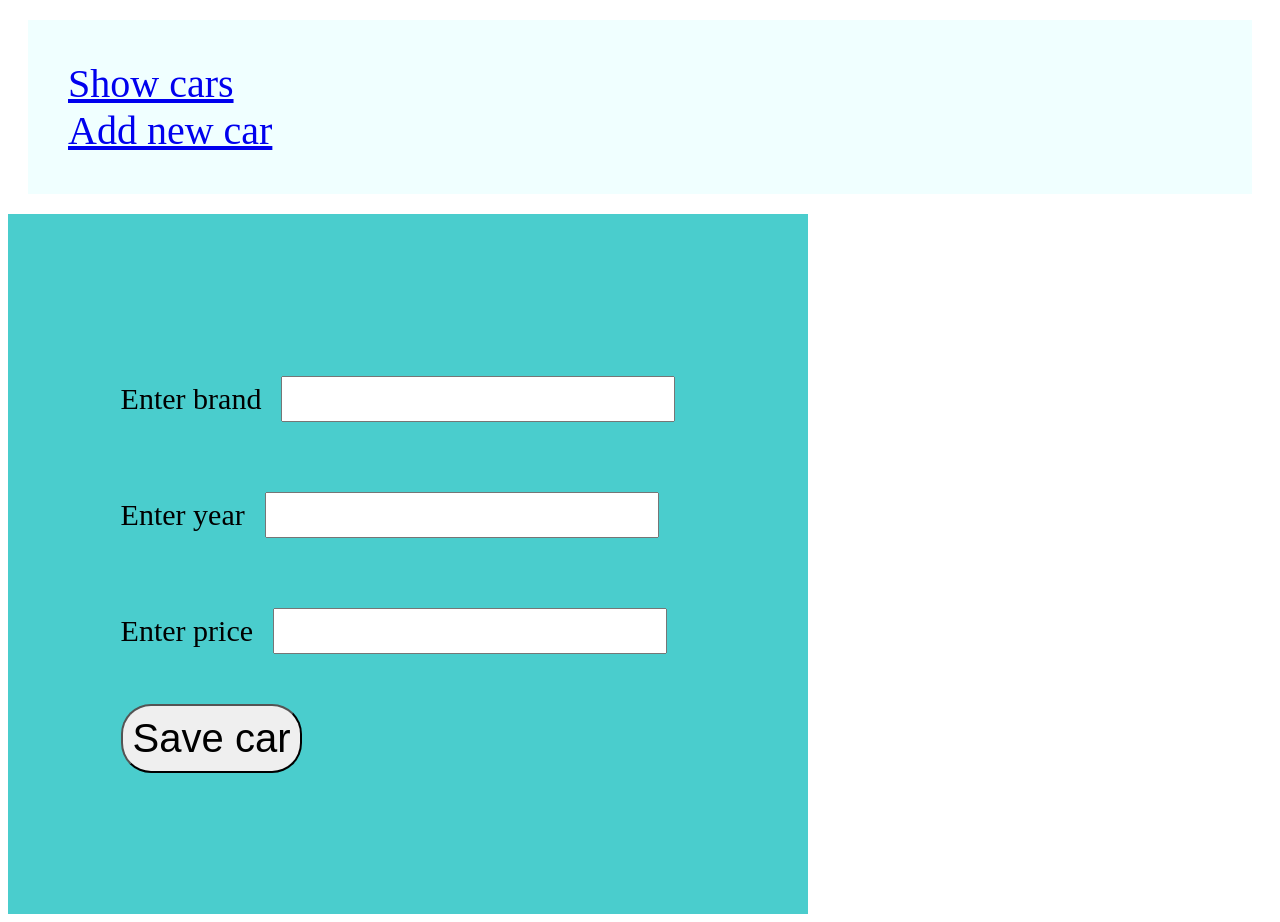
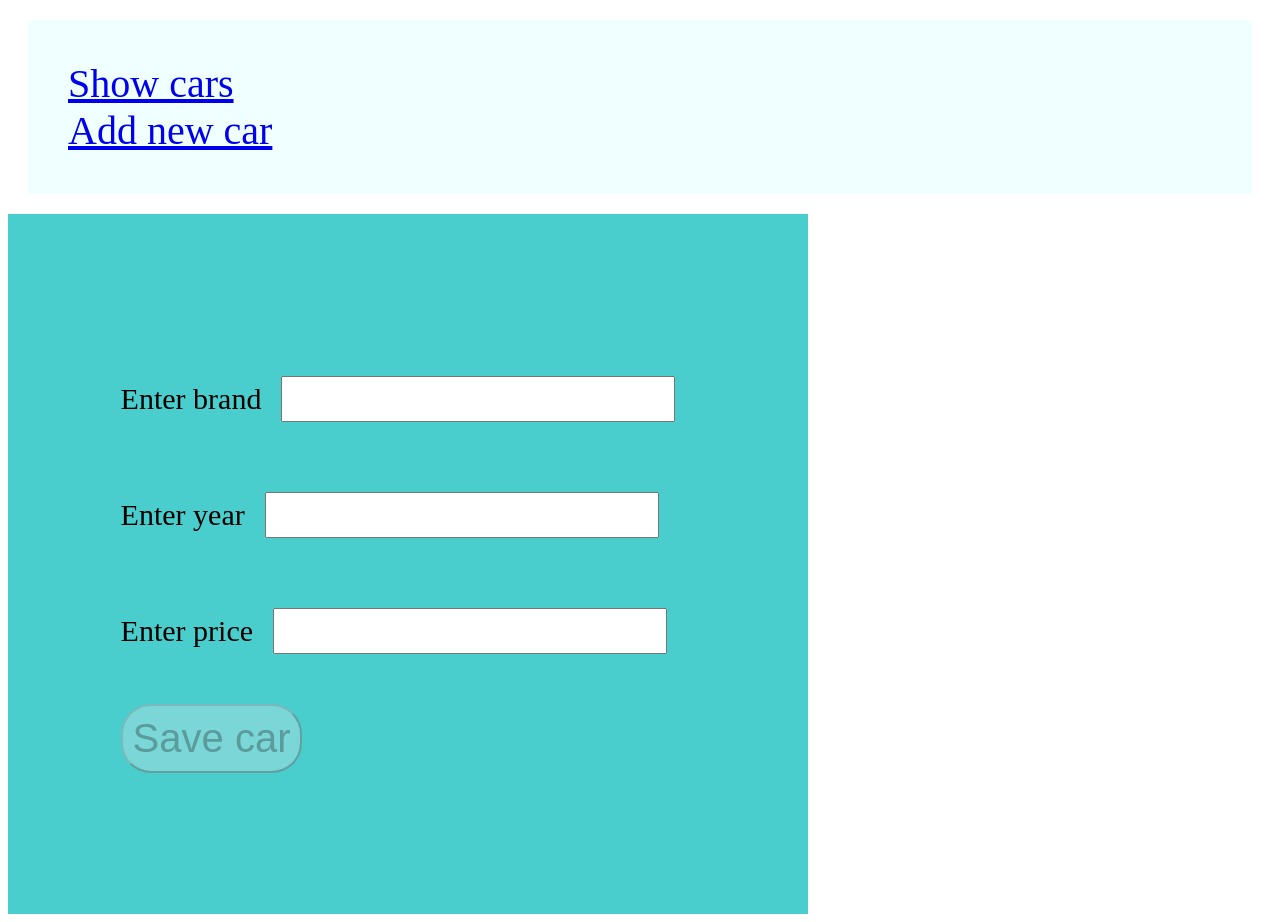
Before and after one commit to lily8xa/react-home-work, a React (Vite) app: page /cars/create in a window 1280 px wide. Built offline with nearby package versions, Linux system fonts and the light colour scheme.

Commit message:
Home axios form /second try

```diff
--- a/src/components/carForm/CarForm.tsx
+++ b/src/components/carForm/CarForm.tsx
@@ -5,14 +5,21 @@ import {carValidator} from "../../validators/car.validator.ts";
 import './CarForm.css'
 
 interface CarFormProps {
-    onSubmit: (data: CarType) => void;
+    onSubmit: (data: CarType) => Promise<void> | void;
 }
 export const CarForm = ({onSubmit}:CarFormProps)=> {
-    const {register,handleSubmit,formState:{errors}}=useForm<CarType>({mode:'all',resolver:joiResolver(carValidator)});
-
+    const {register,handleSubmit,formState:{errors,isValid},reset}=useForm<CarType>({mode:'all',resolver:joiResolver(carValidator)});
+    const handleFormSubmit = async (data: CarType) => {
+        try {
+            await onSubmit(data);
+            reset();
+        } catch (error) {
+            console.error("Помилка відправки форми:", error);
+        }
+    };
     return (
         <div className={'main-form'}>
-            <form onSubmit={handleSubmit(onSubmit)}>
+            <form onSubmit={handleSubmit(handleFormSubmit)}>
                 <label>Enter brand
                     <input type="text"{...register('brand')}/>
                     <p>{errors.brand?.message}</p>
@@ -25,7 +32,7 @@ export const CarForm = ({onSubmit}:CarFormProps)=> {
                     <input type="number" {...register('price')}/>
                     <p>{errors.price?.message}</p>
                 </label>
-                <button className={'submit'}>Save car</button>
+                <button className={'submit'} disabled={!isValid} >Save car</button>
             </form>
         </div>
     );
--- a/src/pages/createCarPage/CreateCarPage.tsx
+++ b/src/pages/createCarPage/CreateCarPage.tsx
@@ -1,12 +1,28 @@
 import type {CarType} from "../../models/CarType.ts";
 import {addCar} from "../../services/api.service.ts";
 import {CarForm} from "../../components/carForm/CarForm.tsx";
+import {useState} from "react";
 
 export const CreateCarPage = () => {
-    const createHandler=(data:CarType):void=>{
-        addCar(data)
+    const [statusMessage, setStatusMessage] = useState<{ text: string; isError: boolean } | null>(null);
+
+    const createHandler=async(data:CarType)=>{
+        try {
+            setStatusMessage(null);
+            await addCar(data);
+            setStatusMessage({ text: "Автівку успішно збережено!", isError: false });
+        } catch (error) {
+            console.error(error);
+            setStatusMessage({ text: "Не вдалося зберегти автівку. Спробуйте ще раз.", isError: true });
+        }
     }
     return (
-        <><CarForm onSubmit={createHandler}/></>
+        <><CarForm onSubmit={createHandler}/>
+            {statusMessage && (
+                <p style={{ color: statusMessage.isError ? 'red' : 'green', fontWeight: 'bold' }}>
+                    {statusMessage.text}
+                </p>
+            )}
+        </>
     );
 };
--- a/src/validators/car.validator.ts
+++ b/src/validators/car.validator.ts
@@ -1,11 +1,11 @@
 import * as Joi from "joi";
 
 export const carValidator=Joi.object({
-    brand:Joi.string().pattern(new RegExp('^[a-zA-Zа-яА-яёЁіІїЇєЄҐґ]{1,20}$'))
+    brand:Joi.string().pattern(new RegExp('^[a-zA-Zа-яА-яёЁіІїЇєЄҐґ]{1,20}$')).required()
         .messages({'string.pattern.base':'enter brand like "Opel"'}),
-    year:Joi.number().min(1190).max(2026)
+    year:Joi.number().min(1990).max(2026).required().integer()
         .messages({'number.min':'min year is 1990','number.max':'max year is 2026'}),
-    price:Joi.number().min(0).max(1000000)
+    price:Joi.number().min(0).max(1000000).required().integer()
         .messages({'number.min':'min prise is 0','number.max':'max prise is 1 000 000'})
 
 })
```
